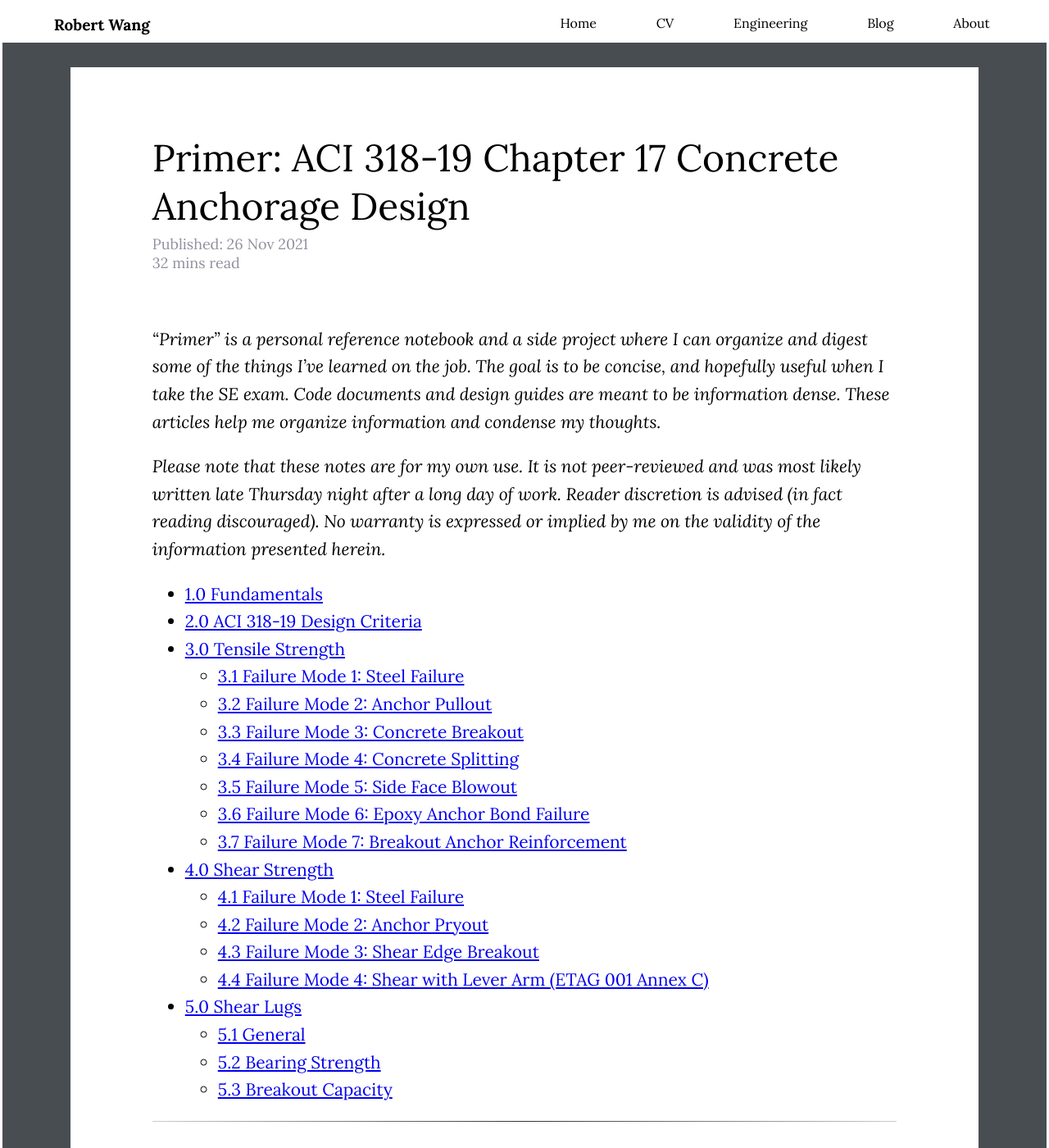
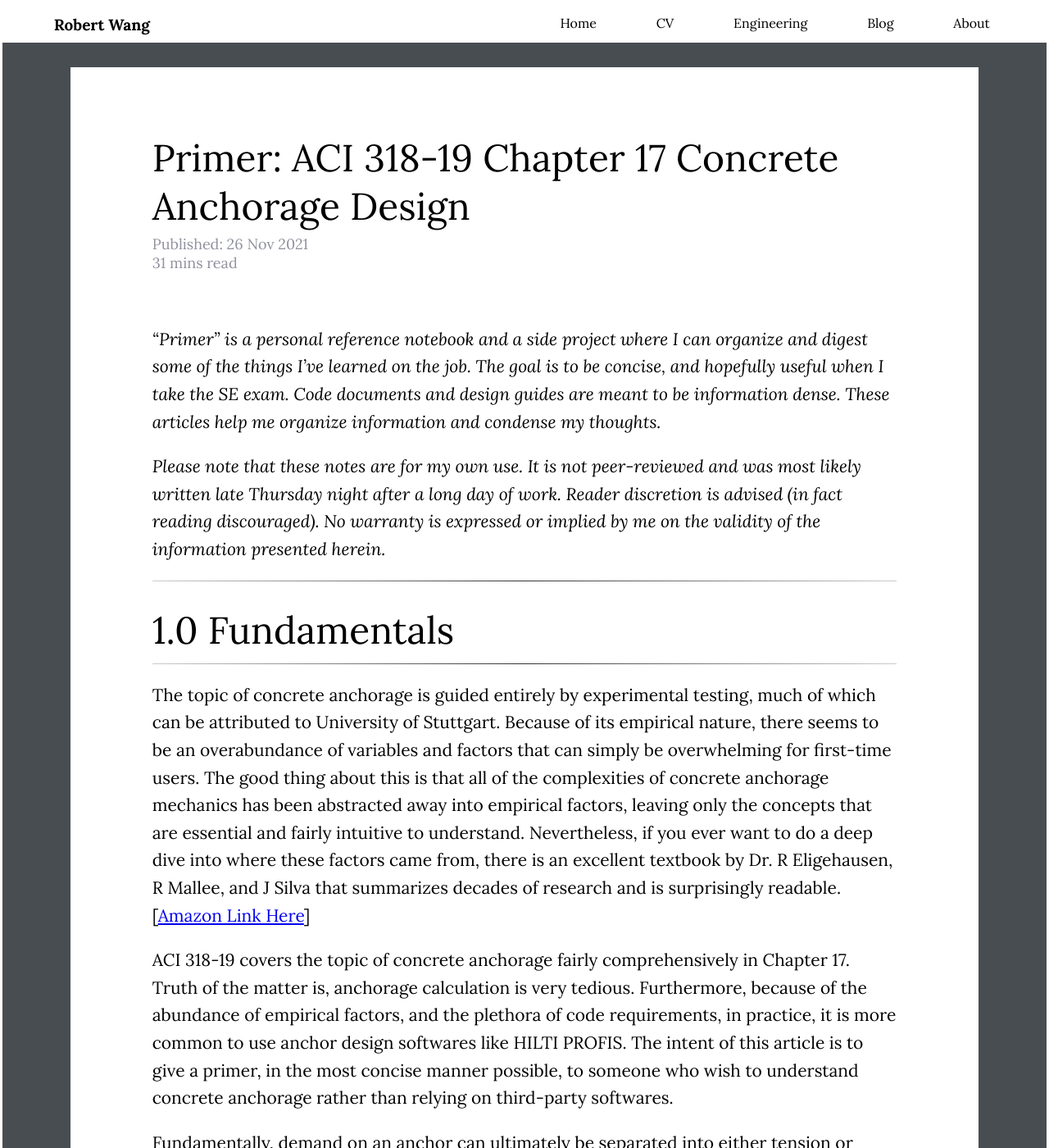
Before and after one commit to wcfrobert/wcfrobert.github.io, a Jekyll site: the page built from _posts/2021-11-26-concrete-anchors.markdown, in a window 1280 px wide and 1400 px high. Shown: the whole window at 82% size. Built offline with Jekyll 4.4.1, drawn with Linux system fonts in a browser that asks for light colours; comment, search, counter and statistics services are not loaded; some of the changed text lies outside the part shown.

Commit message:
fixed TOC

```diff
--- a/_posts/2021-11-26-concrete-anchors.markdown
+++ b/_posts/2021-11-26-concrete-anchors.markdown
@@ -11,26 +11,6 @@ tags: concrete primer
 
 *Please note that these notes are for my own use. It is not peer-reviewed and was most likely written late Thursday night after a long day of work. Reader discretion is advised (in fact reading discouraged). No warranty is expressed or implied by me on the validity of the information presented herein.*
 
-
-- [1.0 Fundamentals](#10-fundamentals)
-- [2.0 ACI 318-19 Design Criteria](#20-aci-318-19-design-criteria)
-- [3.0 Tensile Strength](#30-tensile-strength)
-  * [3.1 Failure Mode 1: Steel Failure](#31-failure-mode-1--steel-failure)
-  * [3.2 Failure Mode 2: Anchor Pullout](#32-failure-mode-2--anchor-pullout)
-  * [3.3 Failure Mode 3: Concrete Breakout](#33-failure-mode-3--concrete-breakout)
-  * [3.4 Failure Mode 4: Concrete Splitting](#34-failure-mode-4--concrete-splitting)
-  * [3.5 Failure Mode 5: Side Face Blowout](#35-failure-mode-5--side-face-blowout)
-  * [3.6 Failure Mode 6: Epoxy Anchor Bond Failure](#36-failure-mode-6--epoxy-anchor-bond-failure)
-  * [3.7 Failure Mode 7: Breakout Anchor Reinforcement](#37-failure-mode-7--breakout-anchor-reinforcement)
-- [4.0 Shear Strength](#40-shear-strength)
-  * [4.1 Failure Mode 1: Steel Failure](#41-failure-mode-1--steel-failure)
-  * [4.2 Failure Mode 2: Anchor Pryout](#42-failure-mode-2--anchor-pryout)
-  * [4.3 Failure Mode 3: Shear Edge Breakout](#43-failure-mode-3--shear-edge-breakout)
-  * [4.4 Failure Mode 4: Shear with Lever Arm (ETAG 001 Annex C)](#44-failure-mode-4--shear-with-lever-arm--etag-001-annex-c-)
-- [5.0 Shear Lugs](#50-shear-lugs)
-  * [5.1 General](#51-general)
-  * [5.2 Bearing Strength](#52-bearing-strength)
-  * [5.3 Breakout Capacity](#53-breakout-capacity)
 
 
 
@@ -188,7 +168,7 @@ $$E_h = \Omega_o E \tag 4$$
 
 
 
-## 3.1 Failure Mode 1: Steel Failure
+## 3.1 Failure Mode - 1 Steel Failure
 
 17.6.1.1 - Nominal steel strength of anchor in tension is calculated as follows:
 
@@ -217,7 +197,7 @@ Alternatively, follow the AISC 360 provisions and use gross area along with a re
 
 <div style="page-break-after: always;"></div>
 <hr>
-## 3.2 Failure Mode 2: Anchor Pullout
+## 3.2 Failure Mode 2 - Anchor Pullout
 
 Pullout is calculated as the force at the onset of local concrete crushing at the bearing end of the anchor head. This is thought to be the beginning of a pullout failure because of the rapid decrease in stiffness afterwards. In other words, pullout capacity is purely a function of end bearing area, and is not related to embedment length (friction neglected).
 
@@ -250,7 +230,7 @@ $$0.75 \phi N_{pn} \tag 9$$
 
 <div style="page-break-after: always;"></div>
 <hr>
-## 3.3 Failure Mode 3: Concrete Breakout
+## 3.3 Failure Mode 3 - Concrete Breakout
 
 <img src="/assets/img/blog/anchorbreakout.png" style="width:45%;"/>
 *Figure 3: Concrete Tension Breakout Failure Cone*
@@ -373,7 +353,7 @@ $$0.75 \phi N_{cb} \tag {22}$$
 
 <div style="page-break-after: always;"></div>
 <hr>
-## 3.4 Failure Mode 4: Concrete Splitting
+## 3.4 Failure Mode 4 - Concrete Splitting
 
 There is no capacity to calculate for concrete splitting failure. Instead, ACI 318 forces specific detailing requirements to preclude the possibility of splitting failure. Also most manufacturer ESR report will have these information. Here are some of the most important ones:
 
@@ -394,7 +374,7 @@ There is no capacity to calculate for concrete splitting failure. Instead, ACI 3
 
 <div style="page-break-after: always;"></div>
 <hr>
-## 3.5 Failure Mode 5: Side Face Blowout
+## 3.5 Failure Mode 5 - Side Face Blowout
 
 This failure mode is only applicable for anchors near an edge.
 
@@ -432,7 +412,7 @@ $$0.75 \phi N_{sb} \tag {26}$$
 
 <div style="page-break-after: always;"></div>
 <hr>
-## 3.6 Failure Mode 6: Epoxy Anchor Bond Failure
+## 3.6 Failure Mode 6 - Epoxy Anchor Bond Failure
 
 This failure mode is only applicable for adhesive anchors.
 
@@ -529,7 +509,7 @@ As you can probably tell already, adhesive anchors are terrible under sustained
 
 <div style="page-break-after: always;"></div>
 <hr>
-## 3.7 Failure Mode 7: Breakout Anchor Reinforcement
+## 3.7 Failure Mode 7 - Breakout Anchor Reinforcement
 
 <img src="/assets/img/blog/anchorsupp.png" style="width:45%;"/>
 *Figure 7: Anchor Reinforcement in Blue, Supplementary Reinforcement in Green*
@@ -573,7 +553,7 @@ There are stringent detailing requirements in order to take advantage of anchor
 *Figure 9: Anchor Shear Failure Modes*
 
 
-## 4.1 Failure Mode 1: Steel Failure
+## 4.1 Failure Mode 1 - Steel Failure
 
 17.7.1.2b - For cast-in headed bolts and anchors:
 
@@ -602,7 +582,7 @@ The above specification is less conservative than the European equivalent ETAG A
 
 <div style="page-break-after: always;"></div>
 <hr>
-## 4.2 Failure Mode 2: Anchor Pryout
+## 4.2 Failure Mode 2 - Anchor Pryout
 
 17.7.3 - Concrete pry out strength is simply calculated as a multiple of tension breakout strength
 
@@ -624,7 +604,7 @@ Where:
 
 <div style="page-break-after: always;"></div>
 <hr>
-## 4.3 Failure Mode 3: Shear Edge Breakout
+## 4.3 Failure Mode 3 - Shear Edge Breakout
 
 <img src="/assets/img/blog/anchorbreakoutv.png" style="width:45%;"/>
 *Figure 10: Concrete Shear Breakout Failure Cone*
@@ -745,7 +725,7 @@ The actual breakout area must be adjusted depending on the perpendicular edge or
 
 <div style="page-break-after: always;"></div>
 <hr>
-## 4.4 Failure Mode 4: Shear with Lever Arm (ETAG 001 Annex C)
+## 4.4 Failure Mode 4 - Shear with Lever Arm (ETAG 001 Annex C)
 
 ACI 318 is silent about shear attachment with lever arm, commonly seen in cladding attachments. For more discussion on this subject, refer to the textbook "Anchorage in Concrete Construction" by Eligehausen, Malle, and Silva (2006). The research findings therein are codified in the European Organization for Technical Approval (ETAG 001 Annex C)
 
```
